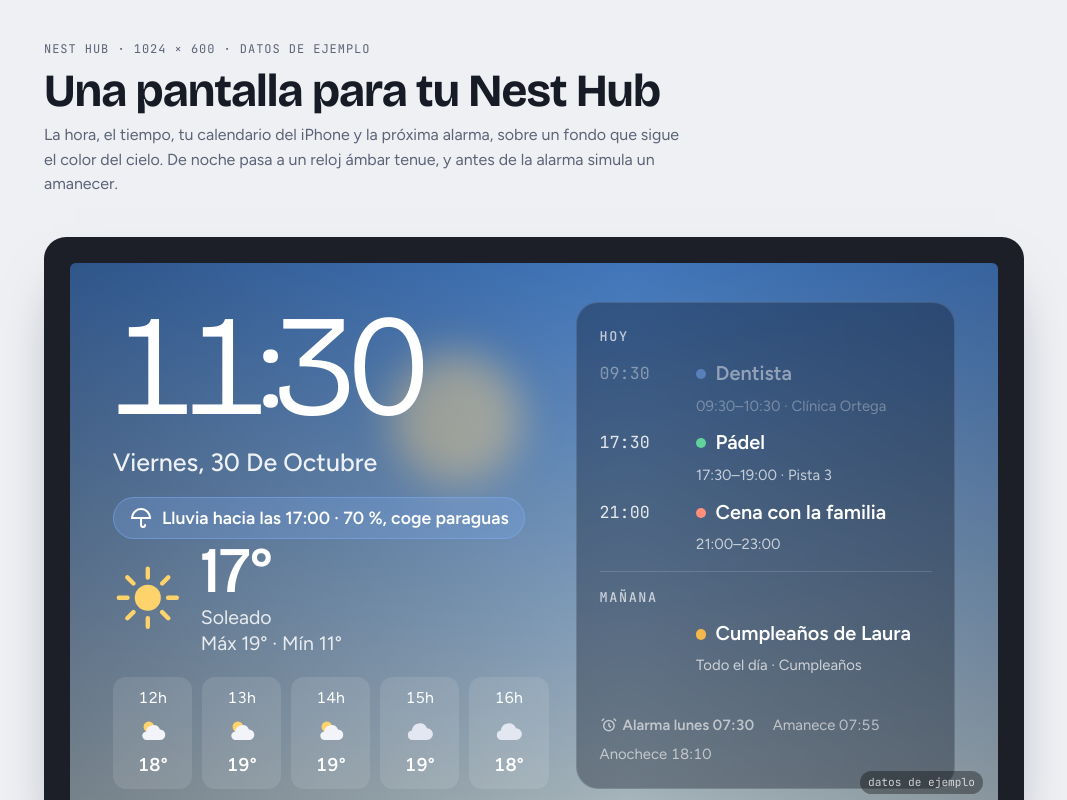
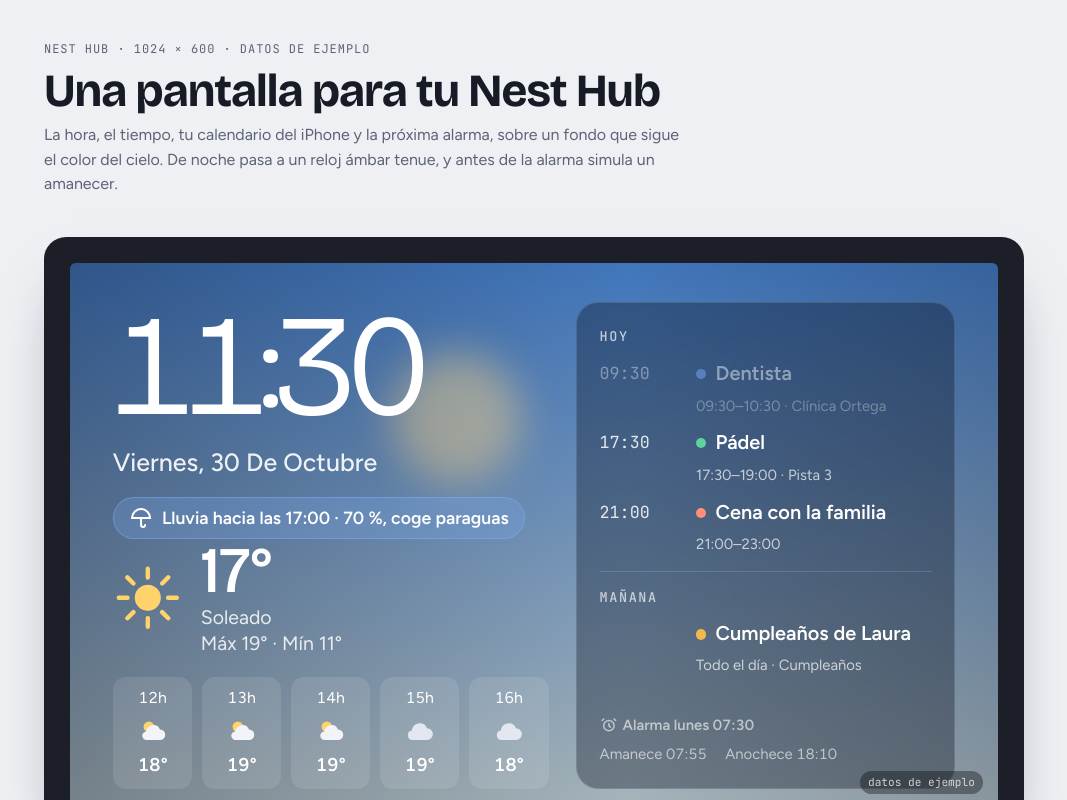
Before and after one commit to quique-such/nest-hub, a plain HTML site: page docs/index.html in a window 1280 px wide. Shown: the top 800 px of the page, without its empty margins (106-1173 px from the left). Drawn offline with nearby package versions, Linux system fonts and the light colour scheme.

Commit message:
Pantalla: la alarma en su línea y amanecer/anochecer juntos debajo
Co-Authored-By: Claude Opus 5.5 <noreply@anthropic.com>

```diff
--- a/docs/index.html
+++ b/docs/index.html
@@ -81,7 +81,7 @@ h1 { font-family: var(--display); font-weight: 700; font-size: clamp(30px, 5vw,
 .rain[hidden] { display: none; }
 .list { display: flex; flex-direction: column; gap: 1.4cqw; }
 .foot { margin-top: auto; font-size: 1.6cqw; opacity: .6; display: flex; flex-wrap: wrap; column-gap: 2cqw; row-gap: .6cqw; font-variant-numeric: tabular-nums; }
-.foot span:first-child { opacity: 1; font-weight: 600; }
+.foot .al { flex-basis: 100%; opacity: 1; font-weight: 600; }  /* la alarma en su propia línea; amanecer y anochecer juntos debajo */
 .bell { width: 1.2em; height: 1.2em; vertical-align: -.22em; margin-right: .35em; }
 .night { position: absolute; inset: 0; display: flex; flex-direction: column; align-items: center; justify-content: center; gap: 1.6cqw; color: #c98a52; opacity: 0; transition: opacity .8s ease; }
 .night .clock { font-size: 19cqw; font-weight: 300; color: #d39258; }
@@ -354,7 +354,7 @@ code { font-family: var(--mono); font-size: .88em; background: var(--panel); bor
     ).join('');
 
     // Viernes: la próxima alarma es hoy a las 07:30 o, si ya pasó, el lunes
-    const alarm = `<span>${BELL}Alarma ${m < ALARM ? 'hoy' : 'lunes'} 07:30</span>`;
+    const alarm = `<span class="al">${BELL}Alarma ${m < ALARM ? 'hoy' : 'lunes'} 07:30</span>`;
     $('foot').innerHTML = alarm + `<span>Amanece ${fmt(SUNRISE)}</span><span>Anochece ${fmt(SUNSET)}</span>`;
     $('nmeta').innerHTML = alarm + `<span>${w.temp}° ahora</span><span>Mañana 20° · soleado</span>`;
   }
```
Also changed, not shown: index.html (+2 -2 lines).
